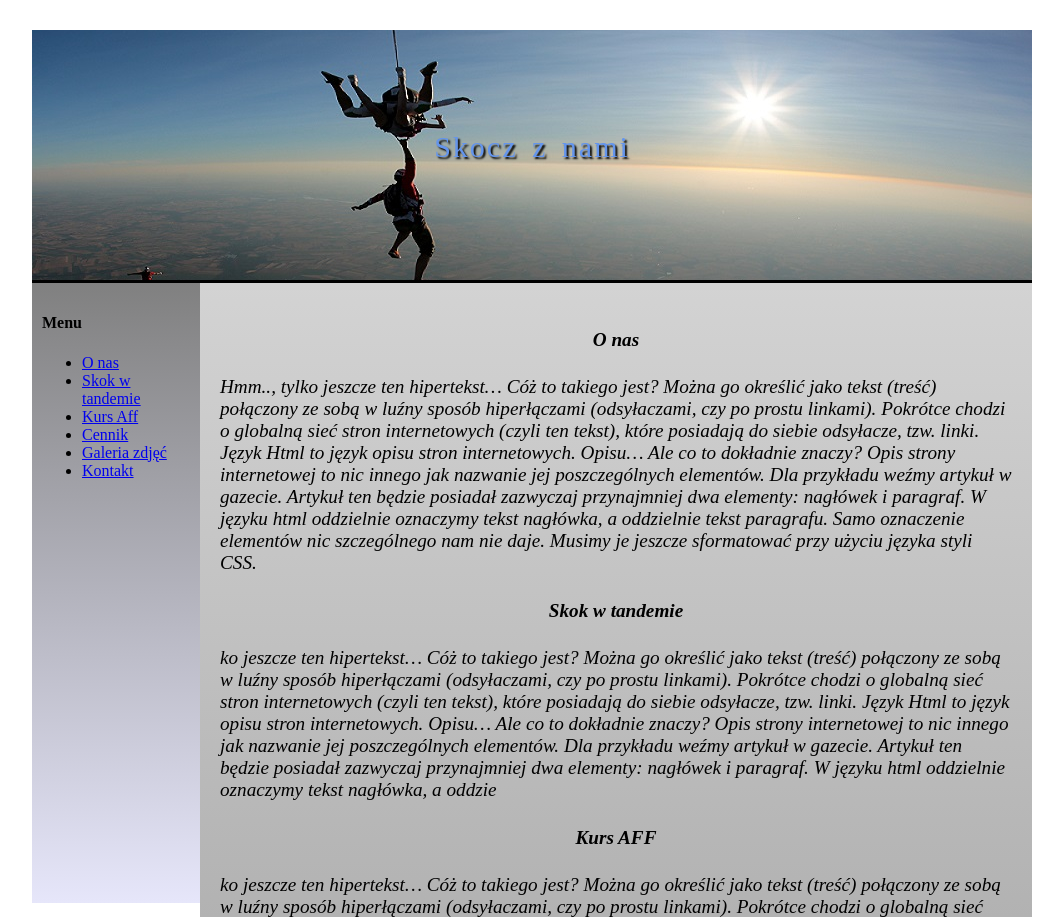
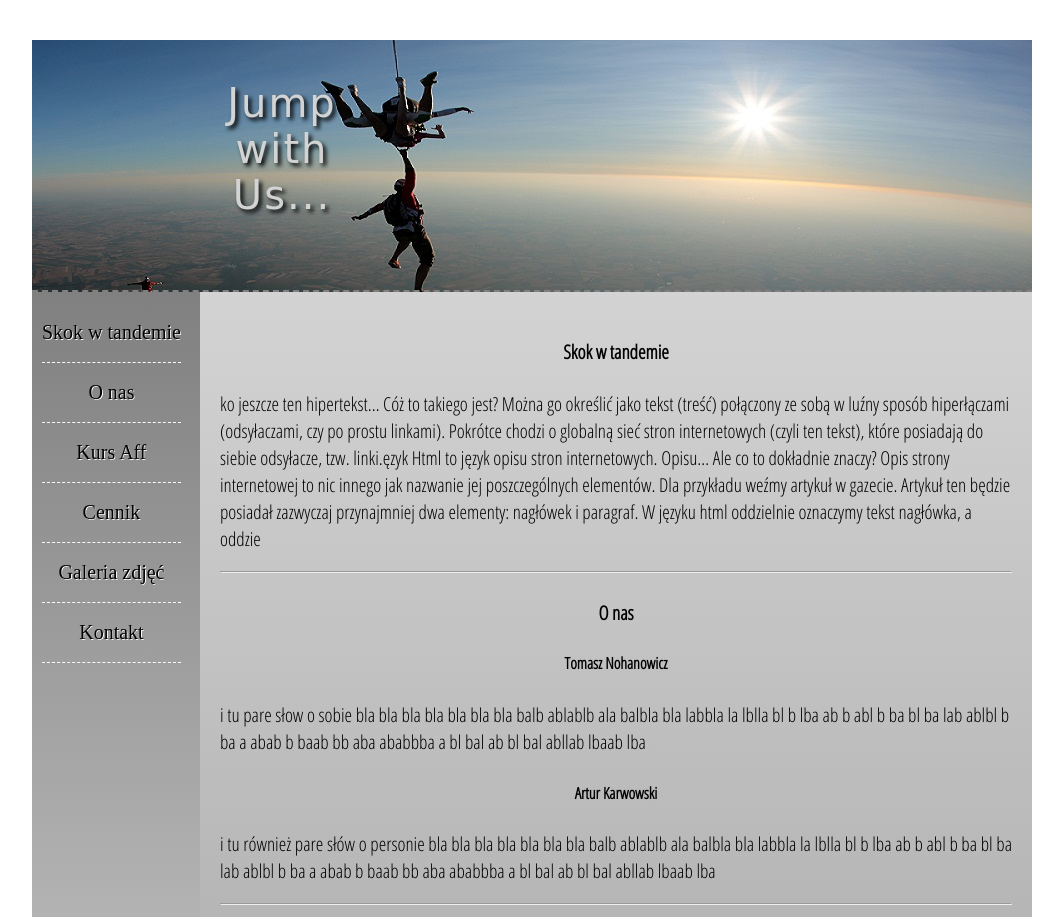
Before and after one commit to TomaszNh/nowe, a plain HTML site: page index.html in a window 1280 px wide. Shown: the top 917 px of the page, without its empty margins (108-1171 px from the left). Drawn offline with Linux system fonts and the light colour scheme; a web font is replaced by a local one.

Commit message:
many upgrades :)

```diff
--- a/css/style.css
+++ b/css/style.css
@@ -4,41 +4,117 @@
     width: 1000px;
          }
        .header{
-        border-bottom: solid;
+        border-bottom: 2px dashed grey;
         min-height: 250px;
       background-image: url(background.jpg);
       background-size: cover;
     }
     #title{
-      padding-top: 100px;
-      font-size: 30px;
-      text-align:center;
-      text-shadow:2px 2px 2px black;
+      padding-top: 40px;
+      padding-right: 500px;
+      text-align: center;
+      font-size: 40px;
+      text-shadow:3px 3px 4px black;
       letter-spacing: 2px;
       word-spacing: 5px;
-      color:  #6495ED;
+      color: lightgray;
+      font-family: 'Just Another Hand', cursive;
+      white-space: pre-line;
     }
        .nav{
+        text-align: center;
         float: left;
-        min-height: 600px;
         width: 148px;
-       padding: 10px;
-       background: linear-gradient(to top,#E6E6FA , gray)
+        padding: 10px;
+       background: linear-gradient(to top,lightgray, gray);
+       height: 1000px;
 
      }
+
+     ol{
+      font-size:20px;
+      padding: 0;
+      margin: 0;
+      list-style-type: none;
+      height: 500px;
+      line-height: 300%;
+      position: fixed;
+
+
+
+     }
+     ol a{
+      color: black;
+      text-decoration: none;
+      display: block;
+      text-shadow:1px 1px white, 1px 1px ;
+      border-bottom:1px dashed white;
+
+     }
+     ol>li{
+      height: 60px;
+
+     }
+     ol>li:hover
+     {
+      background-color: #696969;
+
+     }
+     ol>li:hover>a
+     {
+      color:#DCDCDC;
+     }
+     ol>li>ul
+     {
+      list-style-type: none;
+      padding: 0;
+      margin: 0;
+      height: 30px;
+      font-size: 15px;
+      display: none;
+     }
+     ol>li:hover>ul
+     {
+      display: block;
+     }
+     ol>li>ul>li
+     {
+      background-color:   #696969;
+      position: relative;
+      left: 100px;
+      z-index: 100;
+      border:solid;
+     }
+     ol>li>ul>li:hover
+     {
+      background-color: lightgray;
+     }
+
+     ol>li>ul>li:hover>a
+     {
+      color: white;
+     }
+
        .content{
         width: 792px;
-        float: left;
+        float: right;
         background-color: lightgray;
         padding: 20px;
-      font-style: italic;
       font-size: 1.2em;
+      font-family: 'Open Sans Condensed', sans-serif;
       background: linear-gradient(to bottom, lightgray, gray)
+
       }
       #head1{
         text-align: center;
       }
       #head2{
+        text-align: center;
+      }
+      #Tomasz{
+        text-align: center;
+      }
+      #Artur{
         text-align: center;
       }
       #head3{
--- a/index.html
+++ b/index.html
@@ -6,40 +6,51 @@
     <title>Skok spadochronowy|skok z samolotu z instruktorem</title>
     <!--css'y-->
 <link rel="stylesheet" href="css/style.css">
-	</head>
+<link href="https://fonts.googleapis.com/css2?family=Open+Sans+Condensed:wght@300&display=swap" rel="stylesheet">
+<link href="https://fonts.googleapis.com/css2?family=Caveat+Brush&display=swap" rel="stylesheet">
+<link href="https://fonts.googleapis.com/css2?family=Just+Another+Hand&display=swap" rel="stylesheet">
+</head>
   <body>
     <!-- Main site-->
     <div class="container">
     <!--heading-->
     <div class="header">
-    <p id="title">Skocz z nami</p></div>
+    <p id="title">Jump
+     with
+     Us... </p></div>
 
     <!--side menu-->
     <div class="nav">
-      <h4>Menu</h4>
-      <ul>
-      <li><a href="#">O nas</a></li>
-      <li><a href="#head2">Skok w tandemie</a></li>
+      <ol>
+      <li><a href="#">Skok w tandemie</a></li>
+      <li><a href="#head2">O nas</a>
+        <ul>
+          <li><a href="#Tomasz">Tomasz Nohanowicz</a></li>
+          <li><a href="#Artur">Artur Karwowski</a></li>
+        </ul>
+      </li>
      <li><a href="#head3">Kurs Aff</a></li>
      <li><a href="#head4">Cennik</a></li>
       <li><a href="#head5">Galeria zdjęć</a></li>
       <li><a href="#head6">Kontakt</a></li>
-    </ul>
+    </ol>
 </div>
 
 <!--content-->
     <div class="content">
-      <h4 id="head1">O nas</h4><p>Hmm.., tylko jeszcze ten hipertekst… Cóż to takiego jest? Można go określić jako tekst (treść) połączony ze sobą w luźny sposób hiperłączami (odsyłaczami, czy po prostu linkami). Pokrótce chodzi o globalną sieć stron internetowych (czyli ten tekst), które posiadają do siebie odsyłacze, tzw. linki.
 
-Język Html to język opisu stron internetowych. Opisu… Ale co to dokładnie znaczy? Opis strony internetowej to nic innego jak nazwanie jej poszczególnych elementów. Dla przykładu weźmy artykuł w gazecie. Artykuł ten będzie posiadał zazwyczaj przynajmniej dwa elementy: nagłówek i paragraf. W języku html oddzielnie oznaczymy tekst nagłówka, a oddzielnie tekst paragrafu. Samo oznaczenie elementów nic szczególnego nam nie daje. Musimy je jeszcze sformatować przy użyciu języka styli CSS.</p>
-<h4 id="head2">Skok w tandemie</h4>
-<p>ko jeszcze ten hipertekst… Cóż to takiego jest? Można go określić jako tekst (treść) połączony ze sobą w luźny sposób hiperłączami (odsyłaczami, czy po prostu linkami). Pokrótce chodzi o globalną sieć stron internetowych (czyli ten tekst), które posiadają do siebie odsyłacze, tzw. linki.
-
-Język Html to język opisu stron internetowych. Opisu… Ale co to dokładnie znaczy? Opis strony internetowej to nic innego jak nazwanie jej poszczególnych elementów. Dla przykładu weźmy artykuł w gazecie. Artykuł ten będzie posiadał zazwyczaj przynajmniej dwa elementy: nagłówek i paragraf. W języku html oddzielnie oznaczymy tekst nagłówka, a oddzie</p>
+<h4 id="head1">Skok w tandemie</h4>
+<p>ko jeszcze ten hipertekst… Cóż to takiego jest? Można go określić jako tekst (treść) połączony ze sobą w luźny sposób hiperłączami (odsyłaczami, czy po prostu linkami). Pokrótce chodzi o globalną sieć stron internetowych (czyli ten tekst), które posiadają do siebie odsyłacze, tzw. linki.ęzyk Html to język opisu stron internetowych. Opisu… Ale co to dokładnie znaczy? Opis strony internetowej to nic innego jak nazwanie jej poszczególnych elementów. Dla przykładu weźmy artykuł w gazecie. Artykuł ten będzie posiadał zazwyczaj przynajmniej dwa elementy: nagłówek i paragraf. W języku html oddzielnie oznaczymy tekst nagłówka, a oddzie</p>
+<hr>
+<h4 id="head2">O nas</h4>
+ <h5 id="Tomasz">Tomasz Nohanowicz</h5><p>i tu pare słow o sobie bla bla bla bla bla bla bla balb ablablb ala balbla bla labbla la lblla bl b lba ab b abl b ba bl ba lab ablbl b ba a abab b baab bb aba ababbba a bl bal ab bl bal abllab lbaab lba </p>
+<h5 id="Artur">Artur Karwowski</h5><p> i tu również pare słów o personie bla bla bla bla bla bla bla balb ablablb ala balbla bla labbla la lblla bl b lba ab b abl b ba bl ba lab ablbl b ba a abab b baab bb aba ababbba a bl bal ab bl bal abllab lbaab lba</p>
+<hr>
 <h4 id="head3">Kurs AFF</h4>
 <p>ko jeszcze ten hipertekst… Cóż to takiego jest? Można go określić jako tekst (treść) połączony ze sobą w luźny sposób hiperłączami (odsyłaczami, czy po prostu linkami). Pokrótce chodzi o globalną sieć stron internetowych (czyli ten tekst), które posiadają do siebie odsyłacze, tzw. linki.
 
 Język Html to język opisu stron internetowych. Opisu… Ale co to dokładnie znaczy? Opis strony internetowej to nic innego jak nazwanie jej poszczególnych elementów. Dla przykładu weźmy artykuł w gazecie. Artykuł ten będzie posiadał zazwyczaj przynajmniej dwa elementy: nagłówek i paragraf. W języku html oddzielnie oznaczymy tekst nagłówka, a oddzie</p>
+<hr>
 <h4 id="head4">Cennik</h4><p>ko jeszcze ten hipertekst… Cóż to takiego jest? Można go określić jako tekst (treść) połączony ze sobą w luźny sposób hiperłączami (odsyłaczami, czy po prostu linkami). Pokrótce chodzi o globalną sieć stron internetowych (czyli ten tekst), które posiadają do siebie odsyłacze, tzw. linki.
 
 Język Html to język opisu stron internetowych. Opisu… Ale co to dokładnie znaczy? Opis strony internetowej to nic innego jak nazwanie jej poszczególnych elementów. Dla przykładu weźmy artykuł w gazecie. Artykuł ten będzie posiadał zazwyczaj przynajmniej dwa elementy: nagłówek i paragraf. W języku html oddzielnie oznaczymy tekst nagłówka, a oddzie</p>
```
